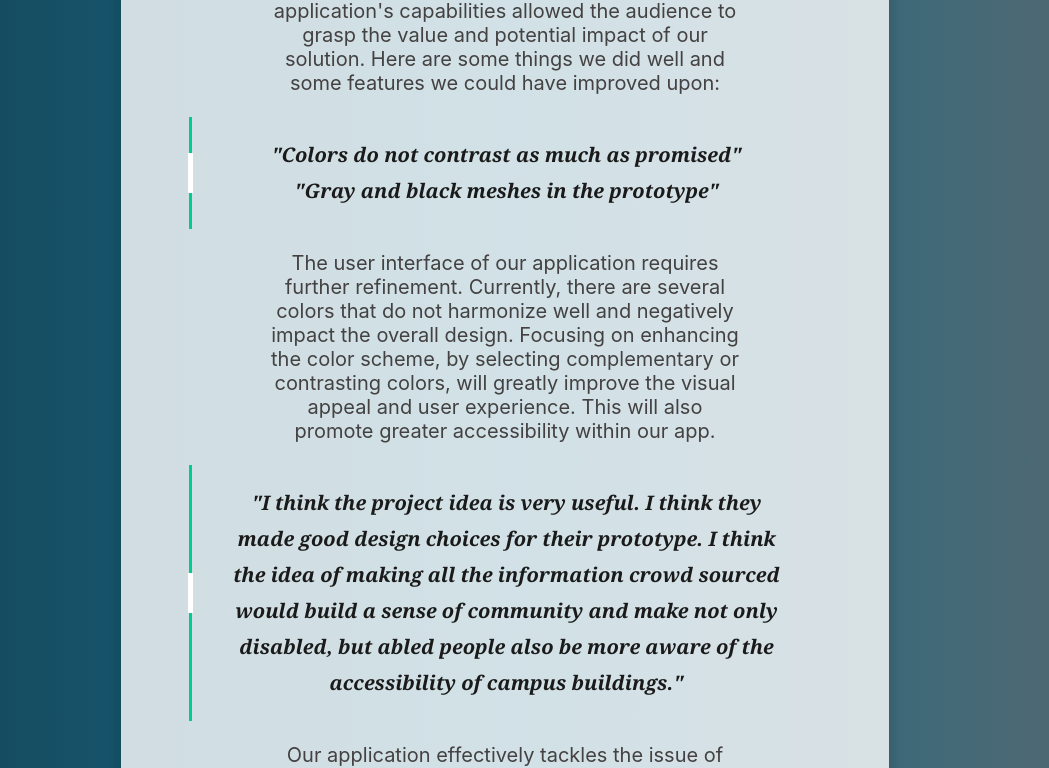
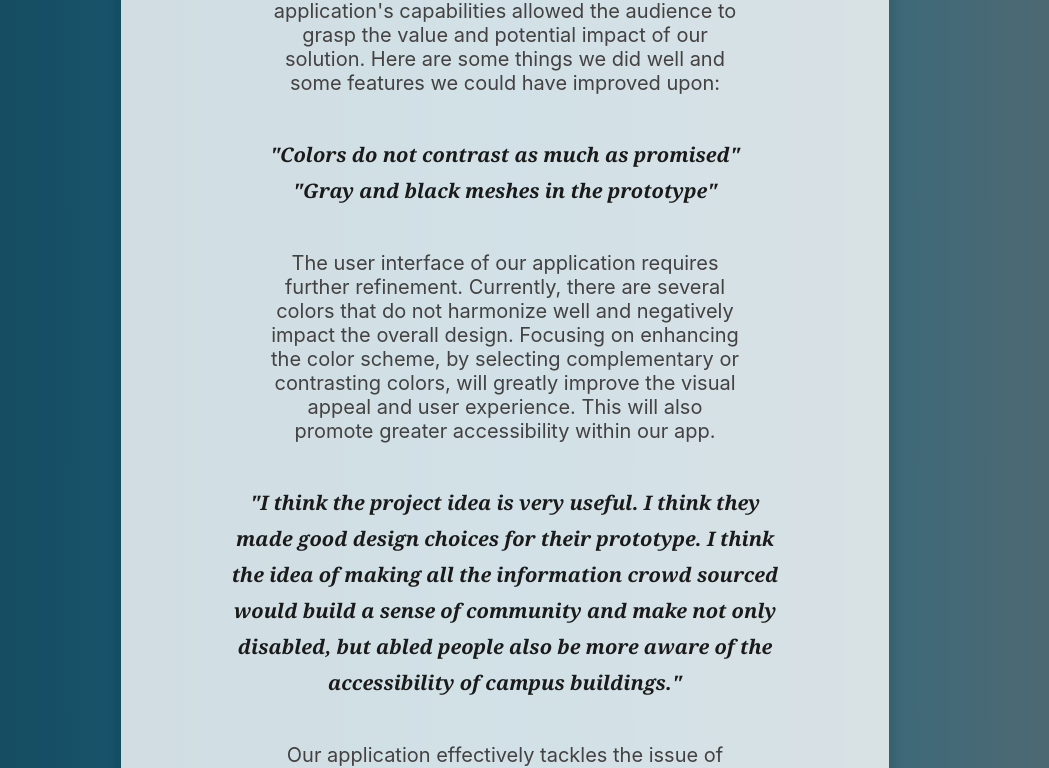
Before and after one commit to kieranbeirne/uniAccess, a React (Create React App) app: page / in a window 1280 px wide. Shown: the part 2590-3358 px from the top of the page, without its empty margins (135-1184 px from the left). Built offline with nearby package versions, Linux system fonts and the light colour scheme.

Commit message:
removed left border on blockquotes

```diff
--- a/src/App.css
+++ b/src/App.css
@@ -302,7 +302,7 @@ a {
 
 /* Blockquote CSS */
 blockquote {
-  border-left: 3px solid var(--color);
+
   color: #1a1a1a;
   font-family: Georgia, Times, "Times New Roman", serif;
   font-size: 1.25em;
@@ -316,56 +316,9 @@ blockquote {
   z-index: 0;
 }
 
-blockquote:before {
-  content: "";
-  position: absolute;
-  top: 50%;
-  left: -4px;
-  height: 2em;
-  background-color: var(--background);
-  width: 5px;
-  margin-top: -1em;
-}
 
-blockquote:after {
-  content: "\f35f";
-  position: absolute;
-  top: 50%;
-  left: -0.5em;
-  color: var(--color);
-  font-family: "Ionicons";
-  font-style: normal;
-  line-height: 1em;
-  text-align: center;  text-indent: -2px;
-  width: 1em;
-  margin-top: -0.5em;
-  transition: .2s all ease-in-out, .4s transform ease-in-out;
-}
 
-blockquote.format:before,
-blockquote.format:after {
-  display: none;
-}
 
-blockquote.book:after {
-  content: "\f12e";
-}
-
-blockquote.podcast:after {
-  content: "\f32d";
-}
-
-blockquote.lyrics:after {
-  content: "\f333";
-}
-
-blockquote.favorite:after {
-  content: "\f384";
-}
-
-blockquote:active:after {
-  transform: rotateY(360deg);
-}
 
 cite {
   display: block;
```
